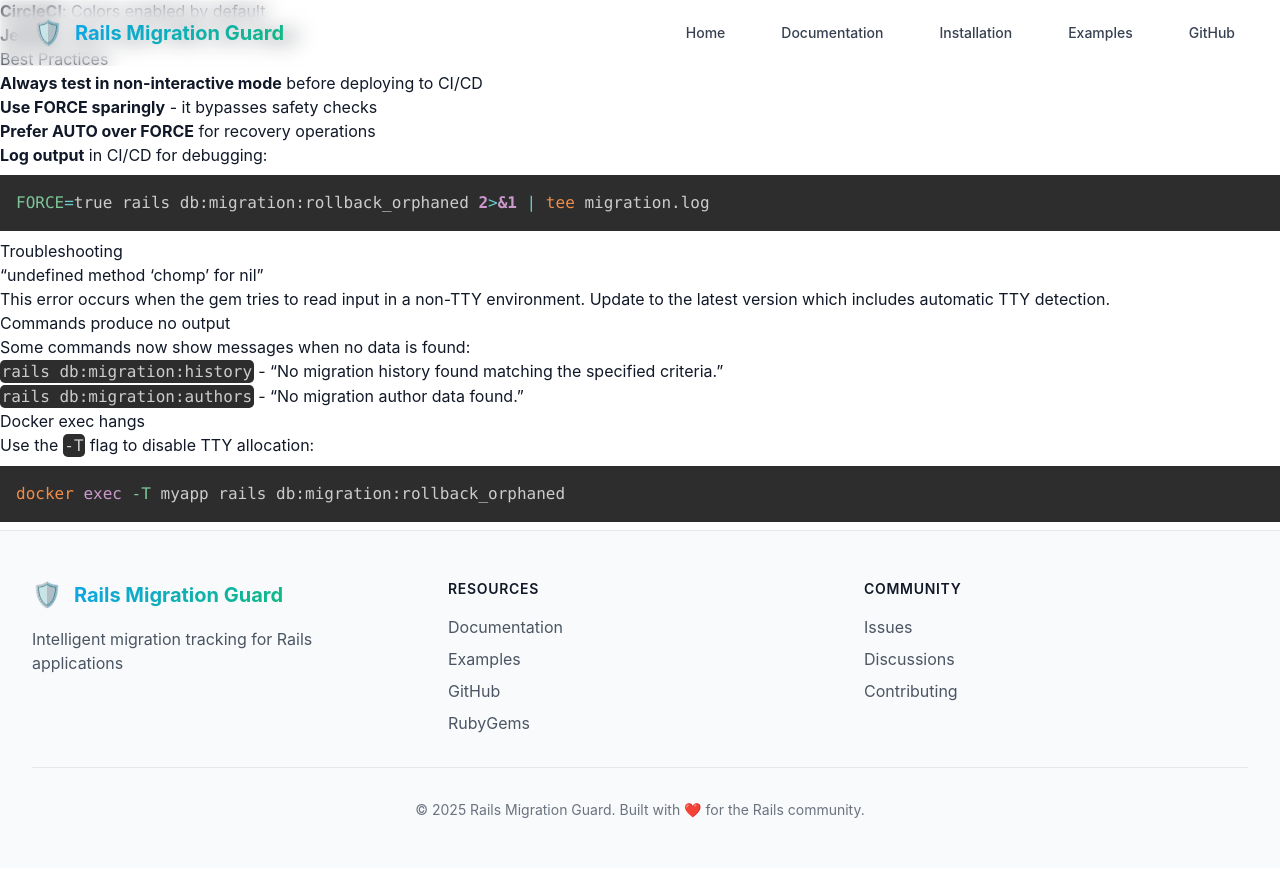
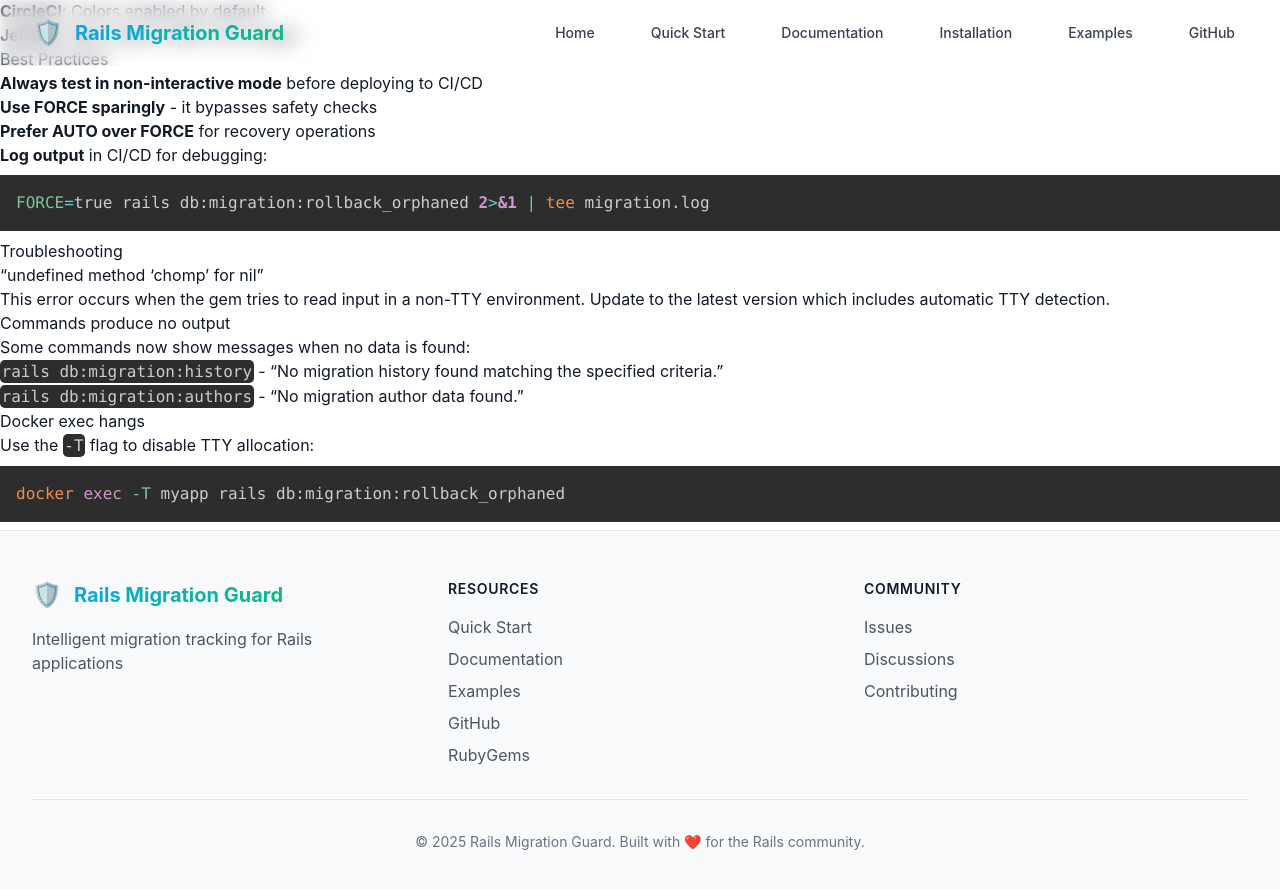
Before and after one commit to tommy2118/rails-migration-guard, a Jekyll site: the page built from docs/docker-ci-support.md, in a window 1280 px wide and 900 px high, scrolled down 3930 px. Shown: the top 889 px of the window. Built offline with Jekyll 4.4.1, drawn with Linux system fonts in a browser that asks for light colours; nearby versions of some CDN libraries; our own code applies the rules of GitHub Pages for plain Markdown files; before the commit the page ends 4798 px from its top, so only the background shows below that.

Commit message:
docs: improve navigation and fix documentation links
- Add Quick Start to main navigation menu
- Add Quick Start link to footer resources
- Fix links in quick-start.html to use .html extensions
- Update links in docker-ci-support.md to use .html extensions
- Ensure consistent navigation between documentation pages

🤖 Generated with [Claude Code](https://claude.ai/code)

Co-Authored-By: Claude <noreply@anthropic.com>

```diff
--- a/docs/_config.yml
+++ b/docs/_config.yml
@@ -14,6 +14,8 @@ plugins: []
 navigation:
   - title: "Home"
     url: "/"
+  - title: "Quick Start"
+    url: "/quick-start.html"
   - title: "Documentation"
     url: "/docs/"
   - title: "Installation"
--- a/docs/_layouts/default.html
+++ b/docs/_layouts/default.html
@@ -172,6 +172,7 @@
                 <div>
                     <h3 class="text-sm font-semibold text-gray-900 tracking-wider uppercase mb-4">Resources</h3>
                     <ul class="space-y-2">
+                        <li><a href="{{ '/quick-start.html' | relative_url }}" class="text-gray-600 hover:text-brand-600">Quick Start</a></li>
                         <li><a href="{{ '/docs/' | relative_url }}" class="text-gray-600 hover:text-brand-600">Documentation</a></li>
                         <li><a href="{{ '/examples/' | relative_url }}" class="text-gray-600 hover:text-brand-600">Examples</a></li>
                         <li><a href="https://github.com/tommy2118/rails-migration-guard" class="text-gray-600 hover:text-brand-600">GitHub</a></li>
--- a/docs/docker-ci-support.md
+++ b/docs/docker-ci-support.md
@@ -4,8 +4,8 @@ Rails Migration Guard now provides full support for Docker containers and CI/CD
 
 > **Related Documentation:**
 > - [CI Integration Guide](ci-integration.md) - Detailed CI/CD setup
-> - [Troubleshooting Guide](troubleshooting.md) - Common issues and solutions
-> - [Configuration Reference](configuration.md) - All configuration options
+> - [Troubleshooting Guide](troubleshooting.html) - Common issues and solutions
+> - [Configuration Reference](configuration.html) - All configuration options
 
 ## Automatic TTY Detection
 
--- a/docs/quick-start.html
+++ b/docs/quick-start.html
@@ -519,7 +519,7 @@ end</code></pre>
                 <p class="text-gray-600 text-sm">Real-world usage patterns and recipes</p>
             </a>
 
-            <a href="{{ '/ci-integration' | relative_url }}" class="bg-white rounded-lg shadow-md hover:shadow-lg transition-all duration-200 p-6 border border-gray-200 hover:border-brand-200 transform hover:-translate-y-1">
+            <a href="{{ '/ci-integration.html' | relative_url }}" class="bg-white rounded-lg shadow-md hover:shadow-lg transition-all duration-200 p-6 border border-gray-200 hover:border-brand-200 transform hover:-translate-y-1">
                 <div class="flex items-center mb-4 text-brand-600">
                     <svg class="w-6 h-6 mr-2" fill="none" stroke="currentColor" viewBox="0 0 24 24">
                         <path stroke-linecap="round" stroke-linejoin="round" stroke-width="2" d="M10 20l4-16m4 4l4 4-4 4M6 16l-4-4 4-4"></path>
@@ -529,7 +529,7 @@ end</code></pre>
                 <p class="text-gray-600 text-sm">Automate checks in your pipeline</p>
             </a>
 
-            <a href="{{ '/github-actions' | relative_url }}" class="bg-white rounded-lg shadow-md hover:shadow-lg transition-all duration-200 p-6 border border-gray-200 hover:border-brand-200 transform hover:-translate-y-1">
+            <a href="{{ '/github-actions.html' | relative_url }}" class="bg-white rounded-lg shadow-md hover:shadow-lg transition-all duration-200 p-6 border border-gray-200 hover:border-brand-200 transform hover:-translate-y-1">
                 <div class="flex items-center mb-4 text-brand-600">
                     <svg class="w-6 h-6 mr-2" fill="none" stroke="currentColor" viewBox="0 0 24 24">
                         <path stroke-linecap="round" stroke-linejoin="round" stroke-width="2" d="M13 10V3L4 14h7v7l9-11h-7z"></path>
```
